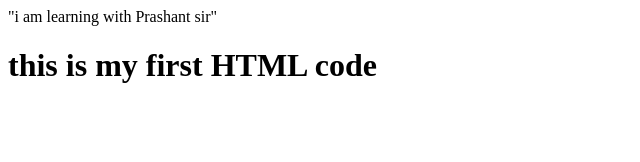
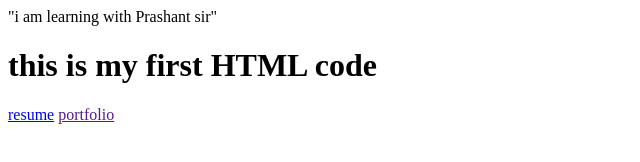
Before and after one commit to Tanishk-hubb/HTML-learning, a plain HTML site: page index.html in a window 1280 px wide. Shown: the whole page, without its empty margins (0-640 px from the left). Drawn offline with Linux system fonts and the light colour scheme.

Commit message:
link to resume added

```diff
--- a/index.html
+++ b/index.html
@@ -9,5 +9,7 @@
 <body>
     "i am learning with Prashant sir"
     <h1>this is my first HTML code</H1>
+    <a href="html basics and tags/major_project.html" target="_blank">resume</a>
+    <a href="">portfolio</a>
 </body>
 </html>
```
